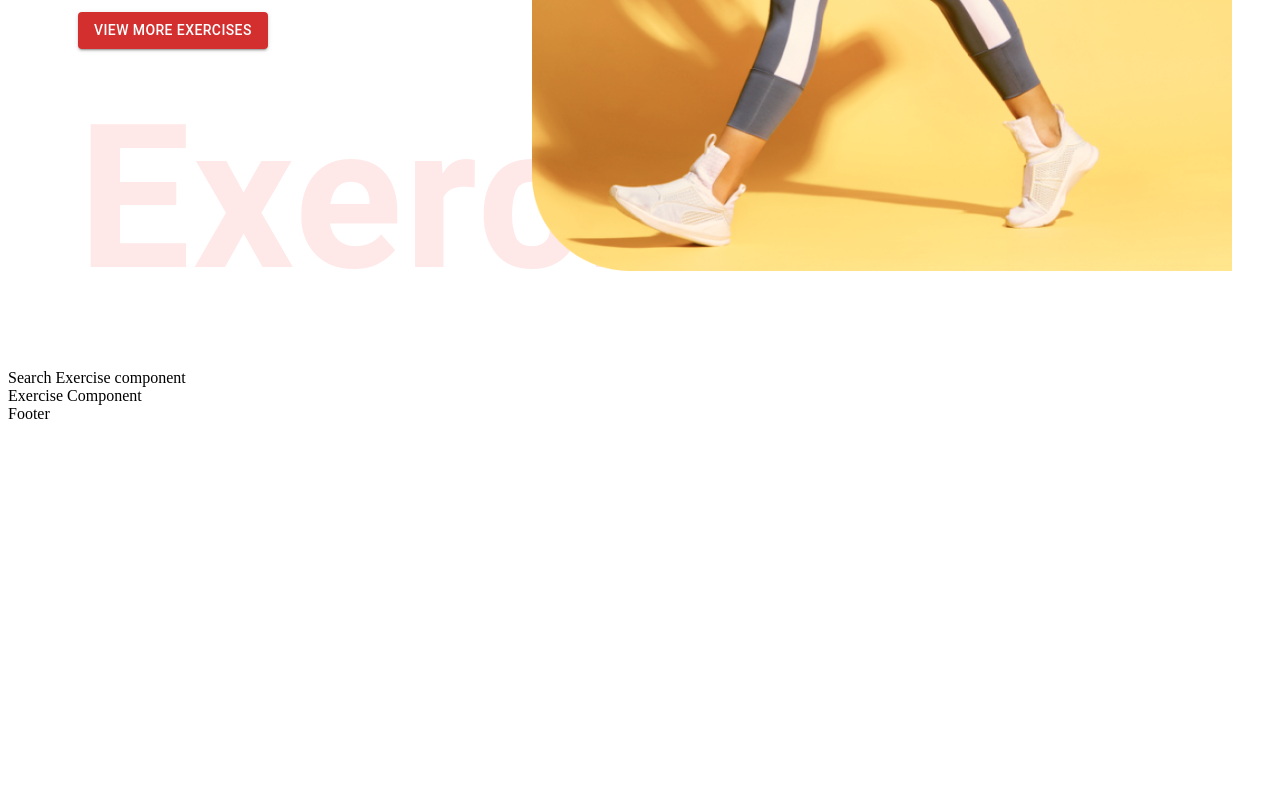
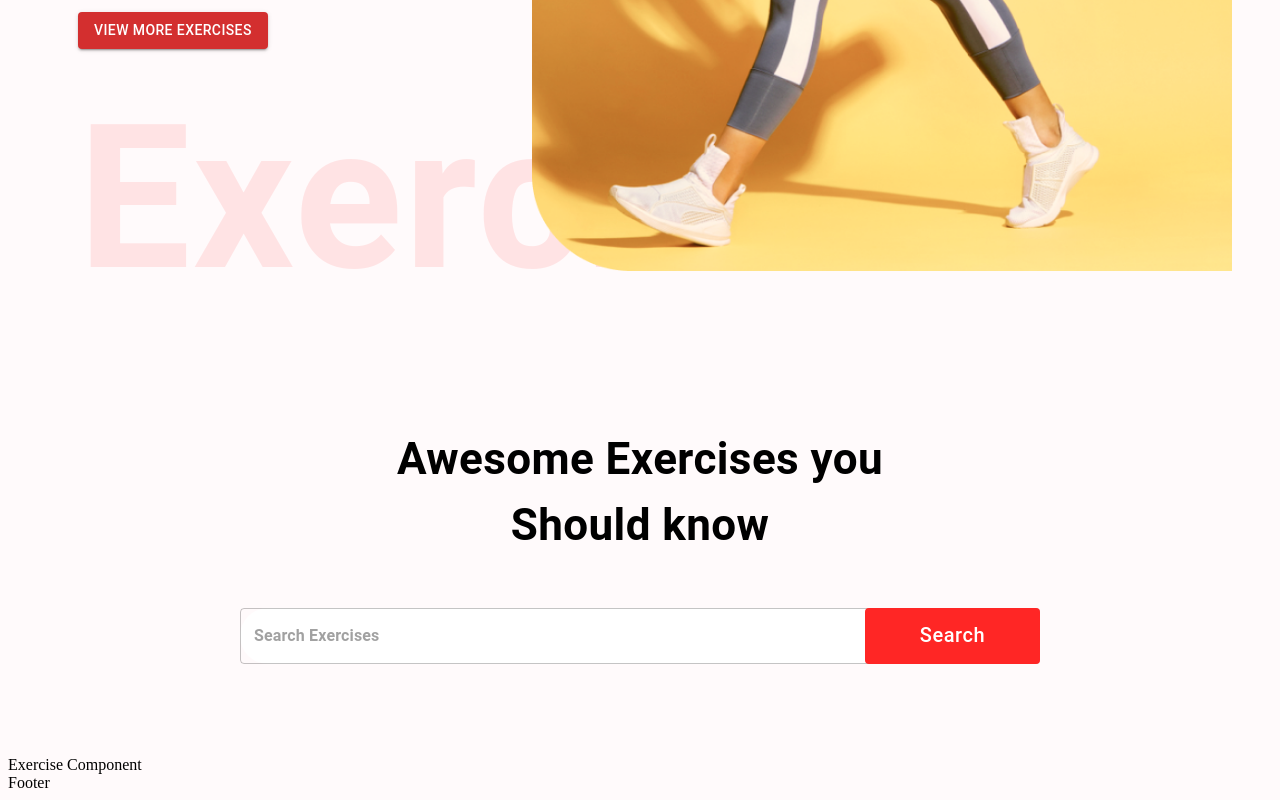
Before and after one commit to kartikpavan/React_Gym, a React (Vite) app: page / in a window 1280 px wide. Shown: the part 595-1395 px from the top of the page. Before the commit the page ends 1026 px from the top, so only its background shows below. Built offline with nearby package versions, Linux system fonts and the light colour scheme.

Commit message:
search component

```diff
--- a/src/App.css
+++ b/src/App.css
@@ -1,3 +1,7 @@
+body {
+	font-family: 'Josefin Sans';
+	background-color: #fffafb;
+}
 .hero-banner-img {
 	position: absolute;
 	right: 40px;
--- a/src/components/SearchExercises.jsx
+++ b/src/components/SearchExercises.jsx
@@ -1,3 +1,63 @@
+import { useState, useEffect } from 'react';
+import { Box, Button, TextField, Stack, Typography } from '@mui/material';
+
 export function SearchExercises() {
-	return <div> Search Exercise component</div>;
+	const [search, setSearch] = useState('');
+
+	async function HandleSearch() {
+		if (search) {
+			// const exerciseData = await fetchData()
+		}
+	}
+
+	return (
+		<Stack mt="37px" p="20px" alignItems="center" justifyContent="center">
+			<Typography
+				fontWeight={700}
+				sx={{ fontSize: { lg: '44px', xs: '30px' } }}
+				mb="50px"
+				textAlign="center"
+			>
+				Awesome Exercises you <br /> Should know
+			</Typography>
+			<Box position="relative" mb="72px">
+				<TextField
+					sx={{
+						input: { fontWeight: '700', border: 'none', borderRadius: '4px' },
+						width: { lg: '800px', xs: '350px' },
+						backgroundColor: '#fff',
+						borderRadius: '40px',
+					}}
+					height="76px"
+					value={search}
+					onChange={(e) => {
+						setSearch(e.target.value.toLowerCase());
+					}}
+					placeholder="Search Exercises"
+					type="text"
+				/>
+				<Button
+					onClick={HandleSearch}
+					variant="outlined"
+					color="error"
+					sx={{
+						bgcolor: '#ff2625',
+						color: '#fff',
+						border: 'none',
+						textTransform: 'none',
+						width: { lg: '175px', xs: '80px' },
+						fontSize: { lg: '20px', xs: '14px' },
+						height: '56px',
+						position: 'absolute',
+						right: '0',
+						'&:hover': {
+							color: '#ff2625',
+						},
+					}}
+				>
+					Search
+				</Button>
+			</Box>
+		</Stack>
+	);
 }
```
